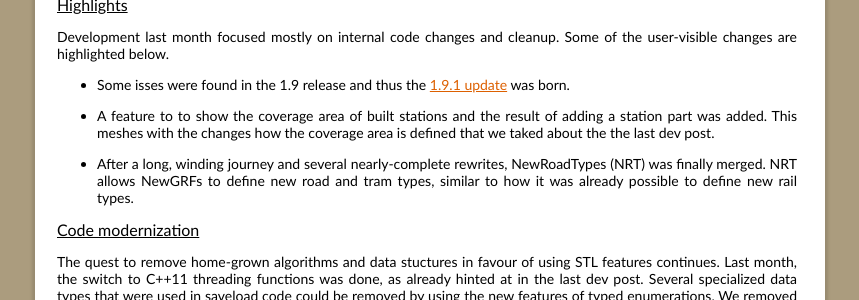
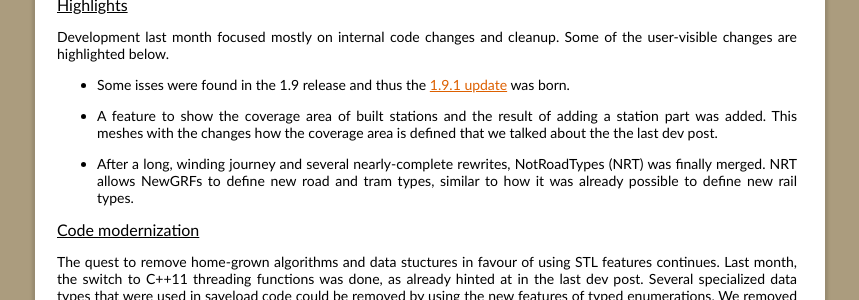
Before and after one commit to OpenTTD/website, a Jekyll site: the page built from _posts/2019-05-01-monthly-dev-post.md, in a window 1280 px wide. Shown: the part 343-643 px from the top of the page, without its empty margins (210-1069 px from the left). Built offline with Jekyll 4.4.1, drawn with Linux system fonts in a browser that asks for light colours.

Commit message:
Fix: Some typos in May dev post.

```diff
--- a/_posts/2019-05-01-monthly-dev-post.md
+++ b/_posts/2019-05-01-monthly-dev-post.md
@@ -17,10 +17,10 @@ Some of the user-visible changes are highlighted below.
 
 * Some isses were found in the 1.9 release and thus the [1.9.1 update](https://www.openttd.org/news/2019/04/08/openttd-1-9-1.html) was born.
 
-* A feature to to show the coverage area of built stations and the result of adding a station part was added.
-This meshes with the changes how the coverage area is defined that we taked about the the last dev post.
+* A feature to show the coverage area of built stations and the result of adding a station part was added.
+This meshes with the changes how the coverage area is defined that we talked about the the last dev post.
 
-* After a long, winding journey and several nearly-complete rewrites, NewRoadTypes (NRT) was finally merged.
+* After a long, winding journey and several nearly-complete rewrites, NotRoadTypes (NRT) was finally merged.
 NRT allows NewGRFs to define new road and tram types, similar to how it was already possible to define new rail types.
 
 ### Code modernization
```
